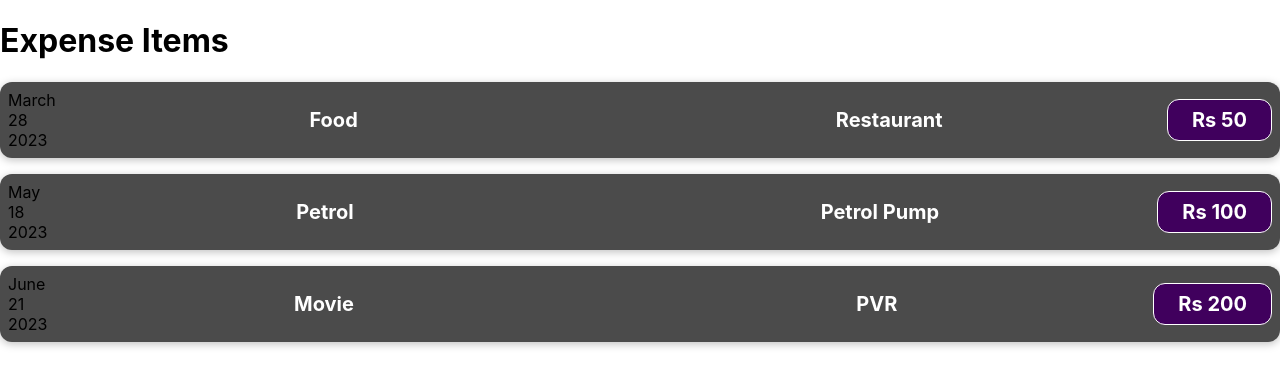
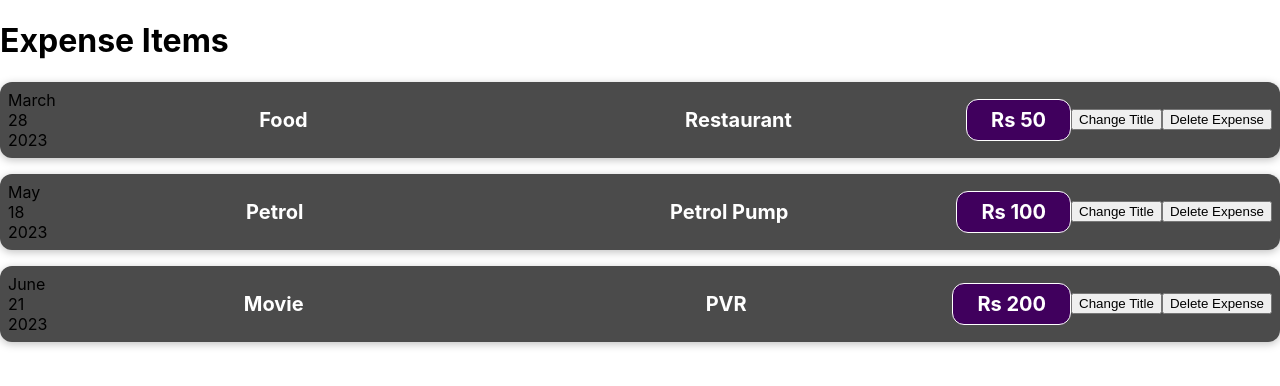
Before and after one commit to Ajoy31097/Learn-React, a React (Create React App) app in the folder my-app/: page / in a window 1280 px wide. Shown: the top 386 px of the page. Built offline with nearby package versions, Linux system fonts and the light colour scheme.

Commit message:
Delete button added to delete expense using DOM

```diff
--- a/my-app/src/App.js
+++ b/my-app/src/App.js
@@ -1,8 +1,3 @@
-// import logo from './logo.svg';
-// import './App.css';
-
-// import Styles from "../Components/Expenses/ExpenseItem.css";
-
 import ExpenseItem from "./Components/Expenses/ExpenseItem";
 
 function App() {
--- a/my-app/src/Components/Expenses/ExpenseItem.js
+++ b/my-app/src/Components/Expenses/ExpenseItem.js
@@ -1,12 +1,24 @@
 import "./ExpenseItem.css"
 import ExpenseDate from "./ExpenseDate";
 import ExpenseDetails from "./ExpenseDetails";
+import Card from "../UI/Card.js"
 
 function ExpenseItem(props) {
 
-    return <div className="expense-item-date">
-        <ExpenseDate date = {props.date}/>
-        <ExpenseDetails amount={props.amount}  location={props.location}   title={props.title} />
-    </div>
+    const clickHandler = () => {
+        alert("clicked!");
+    }
+
+    const deleteHandler = () => {
+        const expenseItem = document.querySelector(".expense-item-date");
+        expenseItem.remove();
+    }
+
+    return <Card><div className="expense-item-date">
+        <ExpenseDate date={props.date} />
+        <ExpenseDetails amount={props.amount} location={props.location} title={props.title} />
+        <button onClick={clickHandler}>Change Title</button>
+        <button onClick={deleteHandler}>Delete Expense</button>
+    </div></Card>
 }
 export default ExpenseItem;
--- a/my-app/src/Components/UI/Card.css
+++ b/my-app/src/Components/UI/Card.css
@@ -0,0 +1,4 @@
+.card{
+    border-radius: 12px;
+    box-shadow: 0 1px 8px rgba(0, 0, 0, 0.25);
+}
--- a/my-app/src/Components/UI/Card.js
+++ b/my-app/src/Components/UI/Card.js
@@ -0,0 +1,7 @@
+import './Card.css'
+
+function card(props){
+    return(<div className="Card">{props.children}</div>);
+}
+
+export default card;
```
